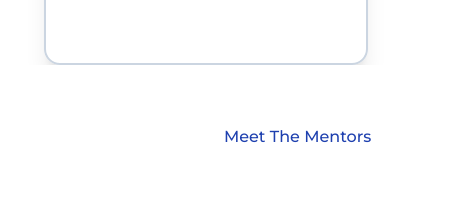
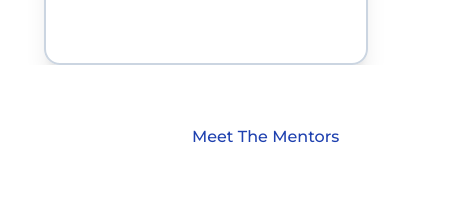
Before and after one commit to 100bhagya/mas-website-react, a React (Create React App) app: page /companies in a window 390 px wide. Shown: the part 6160-6377 px from the top of the page, 476 px wide, since content can reach past the window. Built offline with nearby package versions, Linux system fonts and the light colour scheme.

Commit message:
modified some features

```diff
--- a/src/components/Mentor.js
+++ b/src/components/Mentor.js
@@ -116,7 +116,7 @@ const Mentor = () => {
         href="/mentors"
         target="_blank"
         rel="noopener noreferrer"
-        className="relative text-blue-800 border-b-2 border-transparent left-56 bottom-5 md:left-3/4 hover:border-blue-800"
+        className="relative text-blue-800 border-b-2 border-transparent left-48 bottom-5 md:left-3/4 hover:border-blue-800"
       >
         Meet The Mentors
       </a>
--- a/src/components/Navbar.js
+++ b/src/components/Navbar.js
@@ -223,7 +223,7 @@ const Navbar = () => {
             )}
           </NavLink>
           {isOpen && (
-            <div className="absolute z-10 flex flex-col items-start w-4/6 space-y-1 text-lg uppercase rounded-lg shadow-lg bg-slate-100 left-7 md:hidden text-slate-900 ">
+            <div className="absolute z-10 flex flex-col items-start w-4/5 space-y-1 text-lg uppercase rounded-lg shadow-lg bg-slate-100 left-7 md:hidden text-slate-900 ">
               <NavLink
                 to="/courses"
                 activeClassName="active"
--- a/src/pages/Companies.js
+++ b/src/pages/Companies.js
@@ -130,7 +130,7 @@ const Companies = () => {
     <Fragment>
       <Navbar />
 
-      <div className="absolute top-0 w-full h-max">
+
         <Swiper
           modules={[Navigation, Pagination, Autoplay]}
           slidesPerView={1}
@@ -343,7 +343,7 @@ const Companies = () => {
         </section>
 
         <Footer />
-      </div>
+
     </Fragment>
   );
 };
--- a/src/pages/Organization.js
+++ b/src/pages/Organization.js
@@ -37,6 +37,7 @@ const Organization = ({ props, data }) => {
         settings: {
           slidesToShow: 3,
           slidesToScroll: 1,
+          autoplaySpeed: 2000,
           dots: false,
         },
       },
```
